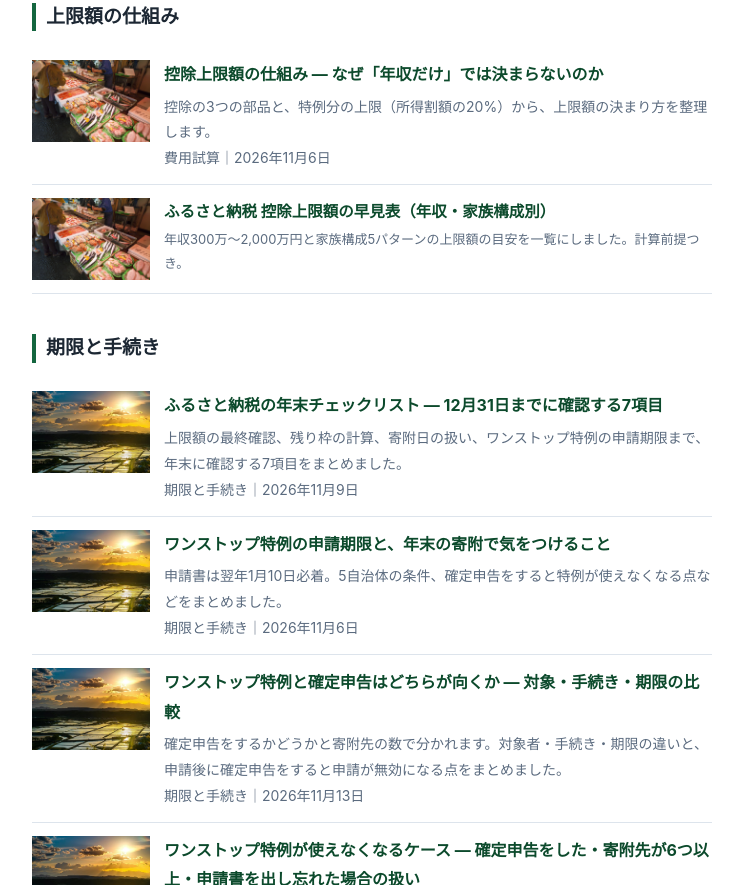
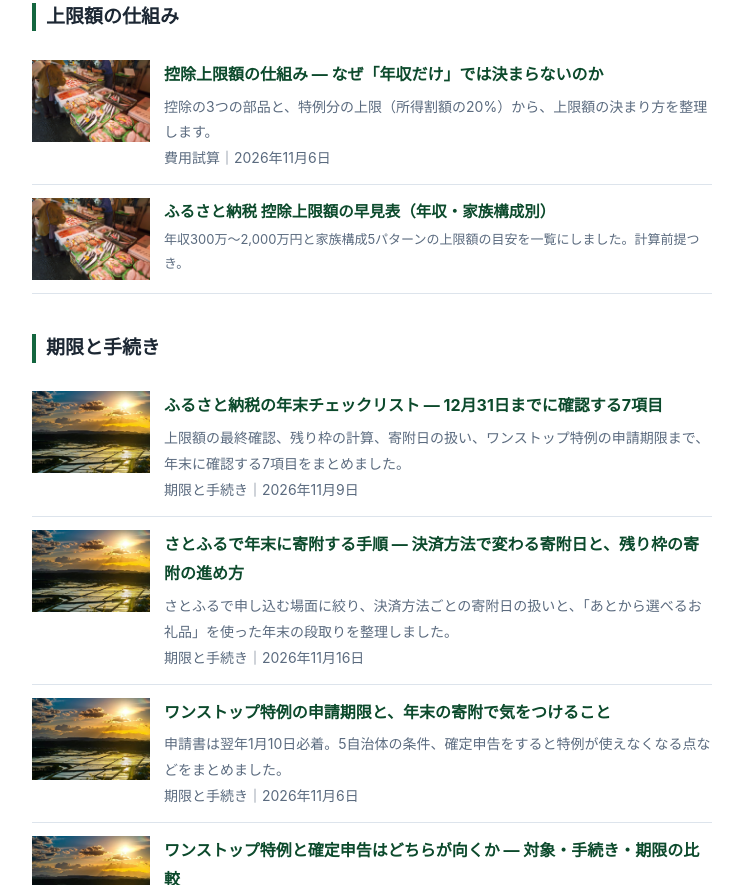
Before and after one commit to miv1982biz-sketch/furusato-site, a plain HTML site: page articles.html in a window 1280 px wide. Shown: the part 770-1655 px from the top of the page, without its empty margins (268-1011 px from the left). Drawn offline with Linux system fonts and the light colour scheme.

Commit message:
Add Satofull year-end article

```diff
--- a/articles.html
+++ b/articles.html
@@ -67,6 +67,11 @@
       <span>上限額の最終確認、残り枠の計算、寄附日の扱い、ワンストップ特例の申請期限まで、年末に確認する7項目をまとめました。</span>
       <span class="src">期限と手続き｜2026年11月9日</span></span>
     </a>
+    <a class="card thumbrow" href="articles/satofull-nenmatsu.html" data-kw="さとふる 年末 寄附 手順 決済方法 寄附日 残り枠 あとから選べるお礼品 12月31日"><img src="img/satoyama.jpg" alt="里山の風景"><span class="txt">
+      <strong>さとふるで年末に寄附する手順 — 決済方法で変わる寄附日と、残り枠の寄附の進め方</strong>
+      <span>さとふるで申し込む場面に絞り、決済方法ごとの寄附日の扱いと、「あとから選べるお礼品」を使った年末の段取りを整理しました。</span>
+      <span class="src">期限と手続き｜2026年11月16日</span></span>
+    </a>
     <a class="card thumbrow" href="articles/onestop-kigen.html" data-kw="ワンストップ 特例 申請 期限 1月10日 確定申告 年末 寄附"><img src="img/satoyama.jpg" alt="里山の風景"><span class="txt">
       <strong>ワンストップ特例の申請期限と、年末の寄附で気をつけること</strong>
       <span>申請書は翌年1月10日必着。5自治体の条件、確定申告をすると特例が使えなくなる点などをまとめました。</span>
```
